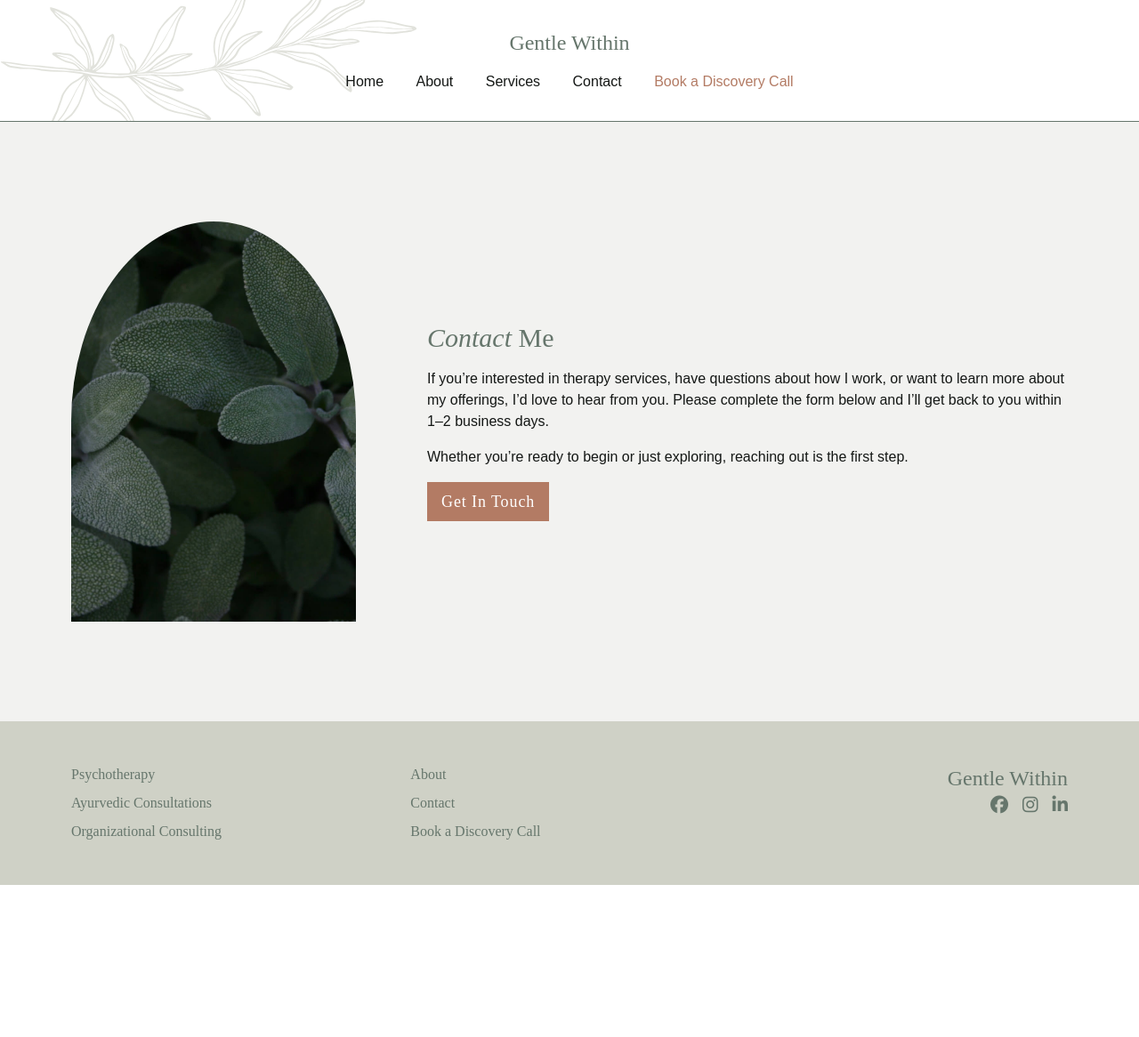
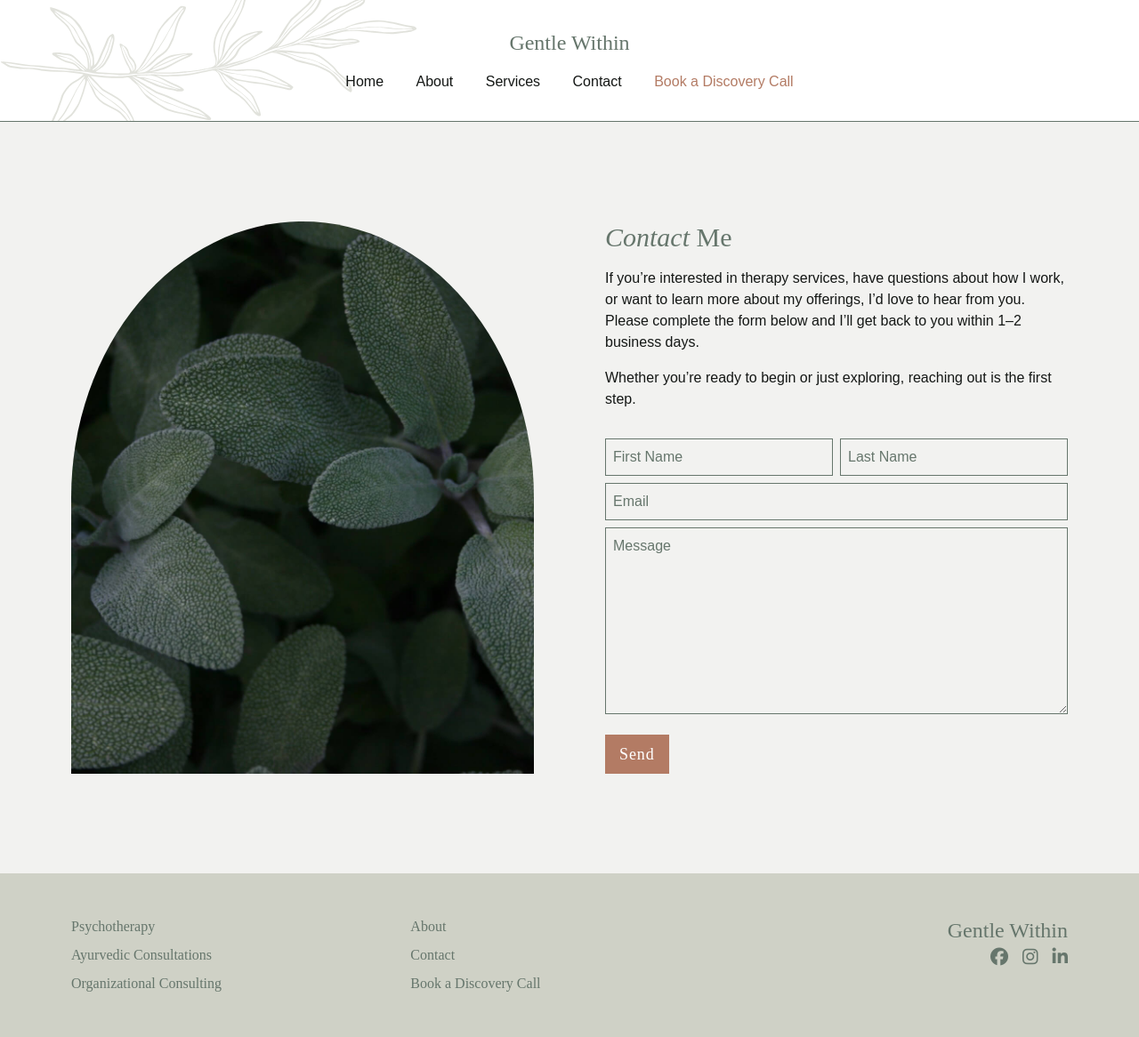
Before and after one commit to brittwoodard/gentle-within, a Jekyll site: the page built from contact.html, in a window 1280 px wide. Shown: the whole page at 89% size. Built offline with Jekyll 4.4.1, drawn with Linux system fonts in a browser that asks for light colours; some web fonts are replaced; before the commit the page ends 995 px from its top, so only the background shows below that.

Commit message:
contact form

```diff
--- a/assets/css/style.css
+++ b/assets/css/style.css
@@ -879,6 +879,9 @@ li::marker {
 .items-center {
   align-items: center;
 }
+.justify-start {
+  justify-content: flex-start;
+}
 .justify-center {
   justify-content: center;
 }
@@ -893,6 +896,9 @@ li::marker {
 }
 .gap-4 {
   gap: 1rem;
+}
+.gap-2 {
+  gap: 0.5rem;
 }
 .space-x-4 > :not([hidden]) ~ :not([hidden]) {
   --tw-space-x-reverse: 0;
@@ -1021,6 +1027,9 @@ li::marker {
 .font-serif {
   font-family: ibarra-real-nova, serif;
 }
+.font-sans {
+  font-family: europa, sans-serif;
+}
 .text-2xl {
   font-size: 1.5rem;
   line-height: 2rem;
@@ -1072,6 +1081,16 @@ li::marker {
 
 /* ----------- ADDITIONAL COMPONENTS  --------- */
 
+.placeholder\:text-dark::-moz-placeholder {
+  --tw-text-opacity: 1;
+  color: rgb(102 118 108 / var(--tw-text-opacity));
+}
+
+.placeholder\:text-dark::placeholder {
+  --tw-text-opacity: 1;
+  color: rgb(102 118 108 / var(--tw-text-opacity));
+}
+
 .last\:mb-0:last-child {
   margin-bottom: 0px;
 }
@@ -1111,9 +1130,25 @@ li::marker {
   border-bottom-width: 2px;
 }
 
+.focus\:border-feature:focus {
+  --tw-border-opacity: 1;
+  border-color: rgb(179 123 100 / var(--tw-border-opacity));
+}
+
 .focus\:outline-none:focus {
   outline: 2px solid transparent;
   outline-offset: 2px;
+}
+
+.focus\:ring-feature:focus {
+  --tw-ring-opacity: 1;
+  --tw-ring-color: rgb(179 123 100 / var(--tw-ring-opacity));
+}
+
+@media (min-width: 640px) {
+  .sm\:grid-cols-2 {
+    grid-template-columns: repeat(2, minmax(0, 1fr));
+  }
 }
 
 @media (min-width: 768px) {
@@ -1162,6 +1197,9 @@ li::marker {
   }
   .md\:hidden {
     display: none;
+  }
+  .md\:max-h-\[40vh\] {
+    max-height: 40vh;
   }
   .md\:min-h-40 {
     min-height: 10rem;
@@ -1300,6 +1338,9 @@ li::marker {
   .lg\:min-h-\[80vh\] {
     min-height: 80vh;
   }
+  .lg\:min-h-\[100\%\] {
+    min-height: 100%;
+  }
   .lg\:w-\[100\%\] {
     width: 100%;
   }
--- a/contact.html
+++ b/contact.html
@@ -11,28 +11,56 @@ seo:
   hide-from-google: true
 ---
 
-<section class="grid md:grid-cols-3 md:gap-20 section-padding bg-light">
+<section class="grid md:grid-cols-2 md:gap-20 section-padding bg-light">
 
     <!-- Left Column / Image -->
     <div class="flex lg:block items-center w-full">
-        <div class="bg-image-style min-h-[50vh] w-full rounded-t-[50%] mb-12 md:mb-0" data-aos="fade-up" data-aos-offset="0" data-aos-duration="2000"
+        <div class="bg-image-style h-[50vh] md:max-h-[40vh] lg:min-h-[100%] w-full rounded-t-[50%] mb-12 md:mb-0" data-aos="fade-up" data-aos-offset="0" data-aos-duration="2000"
             style="background-image: url('{{ page.image.image_path }}'); background-position: {{ page.image.image_focus }};">
         </div>
     </div>
 
 
     <!-- Right Column / Text -->
-    <div class="md:col-span-2 flex items-center justify-center">
-        <div data-aos="fade" data-aos-offset="0" data-aos-duration="3000">
-            <h1 class="font-serif text-3xl text-dark mb-4">{{ page.heading_html }}</h1>
-            <div>
-                {{ page.description_html }}
+    <div data-aos="fade" data-aos-offset="0" data-aos-duration="3000">
+        <h1 class="font-serif text-3xl text-dark mb-4">{{ page.heading_html }}</h1>
+        <div>
+            {{ page.description_html }}
+        </div>
+
+        <!-- Contact Form -->
+        <form class="mt-8" name="contact" method="post" data-netlify="" action="/contact-thank-you.html" onSubmit="submit"
+            data-netlify-honeypot="bot-field">
+            <input class="hidden" name="bot-field">
+
+            <div class="grid sm:grid-cols-2 gap-2 mb-2">
+                <div>
+                    <input type="text" id="first-name" name="first-name" required
+                    placeholder="First Name"
+                    class="border border-dark bg-transparent w-full p-2 placeholder:text-dark rounded-none focus:border-feature focus:ring-feature focus:outline-none">
+                </div>
+
+                <div>
+                    <input type="text" id="last-name" name="last-name"
+                    placeholder="Last Name"
+                    class="border border-dark bg-transparent w-full p-2 placeholder:text-dark rounded-none focus:border-feature focus:ring-feature focus:outline-none">
+                </div>
             </div>
 
-            <!-- Contact Button -->
+            <div class="mb-2">
+                <input type="email" id="email" name="email" required
+                placeholder="Email"
+                class="border border-dark bg-transparent w-full p-2 font-sans placeholder:text-dark rounded-none focus:border-feature focus:ring-feature focus:outline-none">
+            </div>
+
             <div>
-                <a href="https://amy-b-pichardo.clientsecure.me/contact-widget" class="button">Get in touch</a>
+                <textarea id="message" name="message" required rows="8" placeholder="Message"
+                    class="border border-dark bg-transparent w-full p-2 placeholder:text-dark rounded-none focus:border-feature focus:ring-feature focus:outline-none"></textarea>
             </div>
-        </div>
+
+            <div class="flex justify-start">
+                <button type="submit" class="button mt-4">Send</button>
+            </div>
+        </form>
     </div>
 </section>
```
